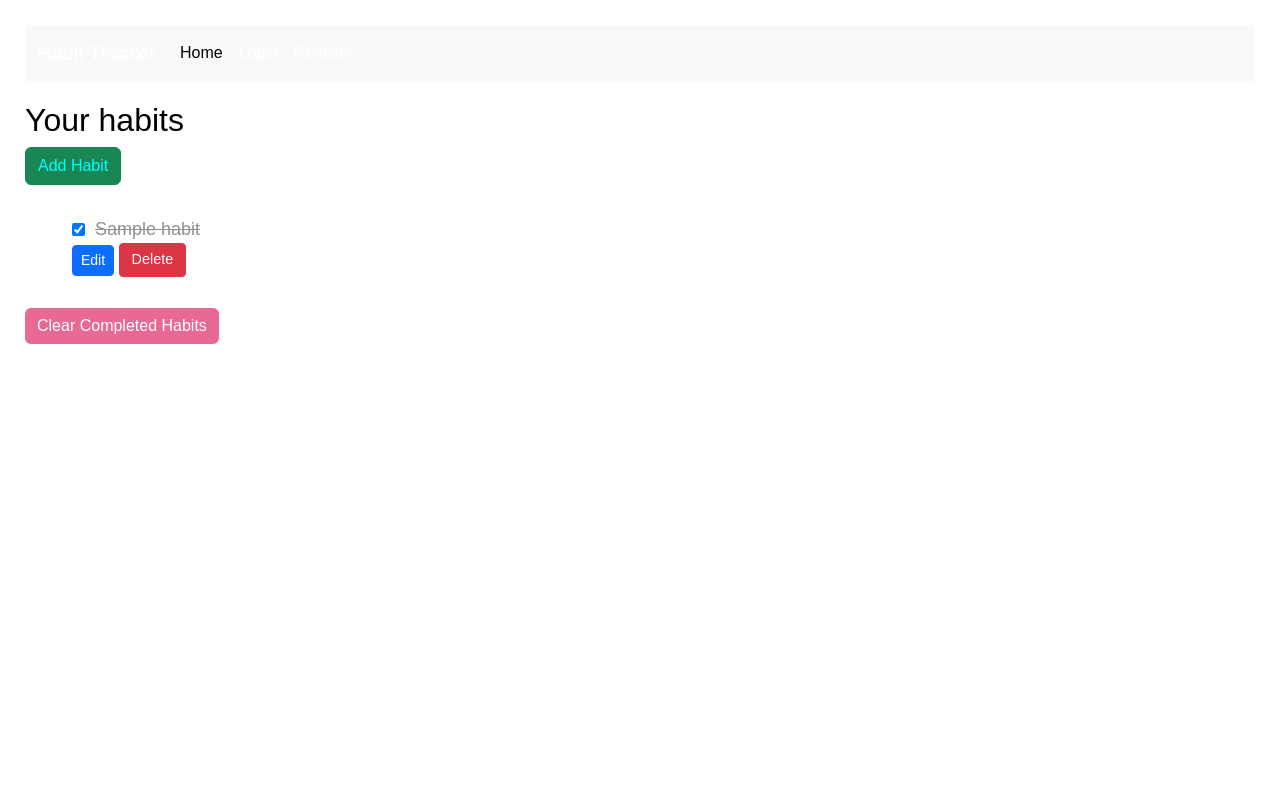
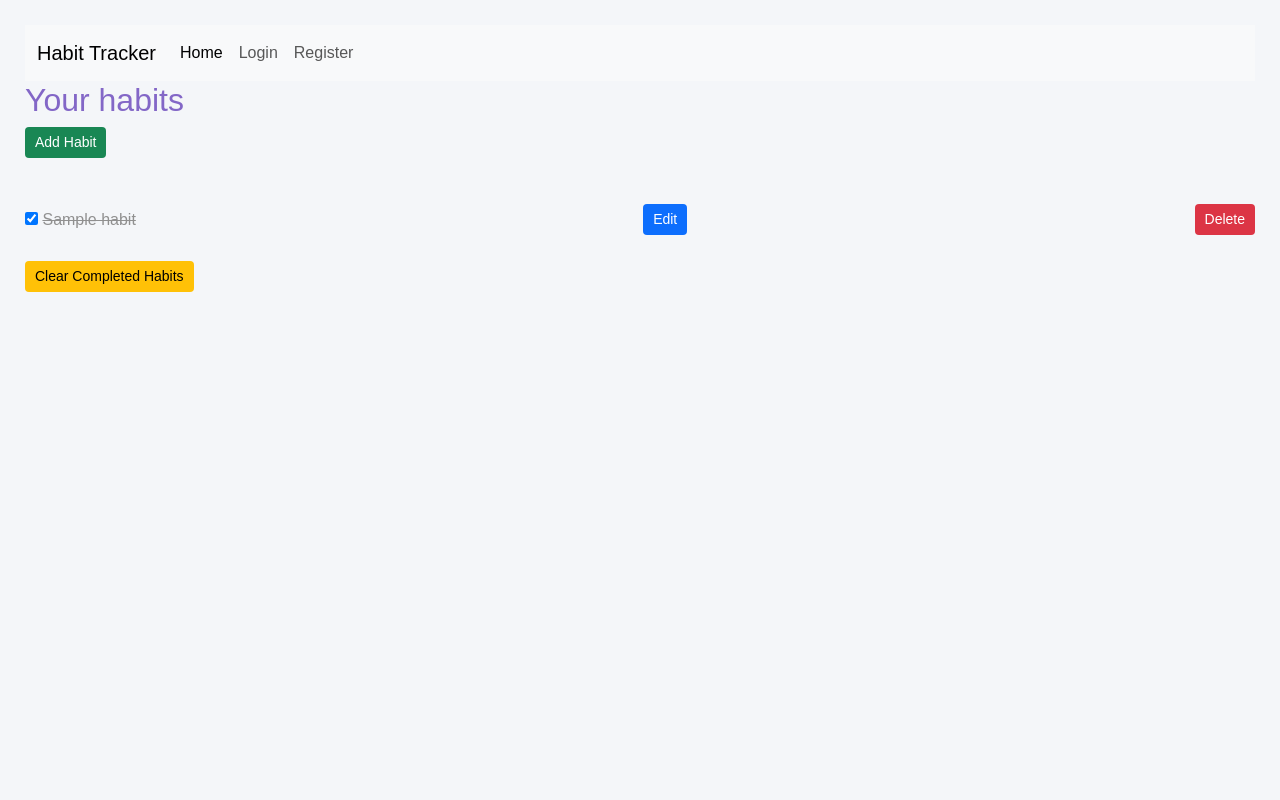
Before and after one commit to kulthoom12/habit_tracker, a Django app: page / in a window 1280 px wide. Run offline with Django 5.2, Linux system fonts and the light colour scheme; a user stored in the database is signed in; tables that the repository leaves empty hold one stand-in row (values such as "Sample post").

Commit message:
Add more style to css

```diff
--- a/habits/static/css/styles.css
+++ b/habits/static/css/styles.css
@@ -5,73 +5,84 @@
 }
 
 body {
-  font-family: 'Arial', sans-serif;
-  background-color: var(--primary-bg-color);
-  color: var(--primary-text-color);
-  padding: 0 20px;
-  min-height: 100vh;
-  display: flex;
-  flex-direction: column;
+  font-family: Arial, sans-serif;
+  background-color: #f4f6f9;
+  color: #333;
+  padding: 25px;
 }
 
-body {
-  padding: 25px;
+h1,
+h2 {
+  color: var(--primary);
 }
 
 .habits-list {
   list-style: none;
-  padding: 0 margin-top:20px
+  padding: 0;
+  margin-top: 20px;
 }
 
 .habits-item {
-  background: white;
-  padding: 15px;
-  margin-bottom: 12px;
-  border-radius: 10px;
+  display: flex;
+  justify-content: space-between;
+  align-items: center;
+  padding: 10px 0;
+  border-bottom: 1px solid #ccc;
 }
 
-.habits-checkbox {
+.habits-item:last-child {
+  border-bottom: none;
+}
+
+.habit-info {
   display: flex;
-  gap: 10px;
   align-items: center;
-  font-size: 18px;
+  gap: 15px;
 }
 
 .completed {
   text-decoration: line-through;
-  color: #909090
+  color: #909090;
 }
 
-.custom-add-habit-btn {
-  text-align: center;
-  color: aqua;
+button,
+.btn {
+  cursor: pointer;
+  border: none;
+  padding: 5px 10px;
+  border-radius: 4px;
+  font-size: 14px;
+}
+
+.btn-add {
+  background-color: var(--secondary);
+  color: white;
   margin-bottom: 20px;
 }
 
-nav.navbar {
+.btn-edit {
   background-color: var(--primary);
   color: white;
 }
 
-nav.navbar a.navbar-brand,
-nav.navbar a.nav-link {
+.btn-delete {
+  background-color: var(--accent);
   color: white;
-  text-decoration: none;
 }
 
-.content {
-  margin-top: 20px;
+.habit-info input[type="checkbox"] {
+  transform: scale(1.2);
 }
 
-btn-primary,
-.btn-danger {
-  padding: 5px 12px;
-  border-radius: 4px;
-  font-size: 0.9rem;
+@media (max-width: 600px) {
+  .habits-item {
+    flex-direction: column;
+    align-items: flex-start;
+    gap: 8px;
+  }
+
+  .habit-buttons {
+    display: flex;
+    gap: 10px;
+  }
 }
-
-.custom-clear-btn {
-  background-color: var(--accent);
-  color: white;
-  border: none;
-}
```
